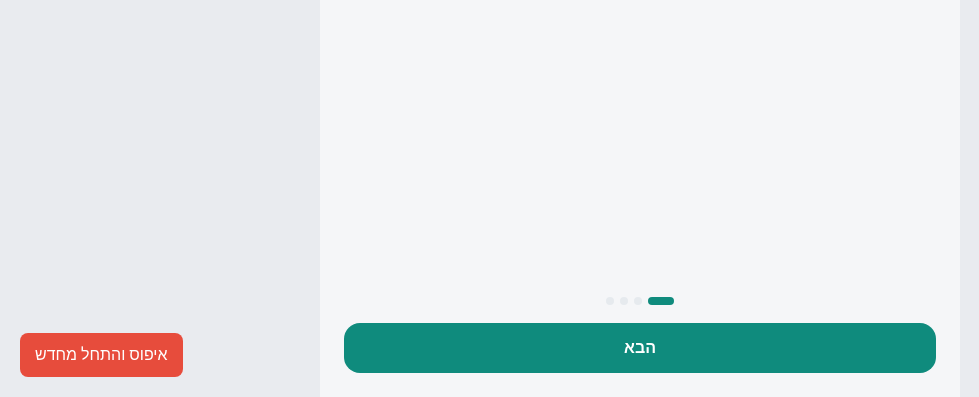
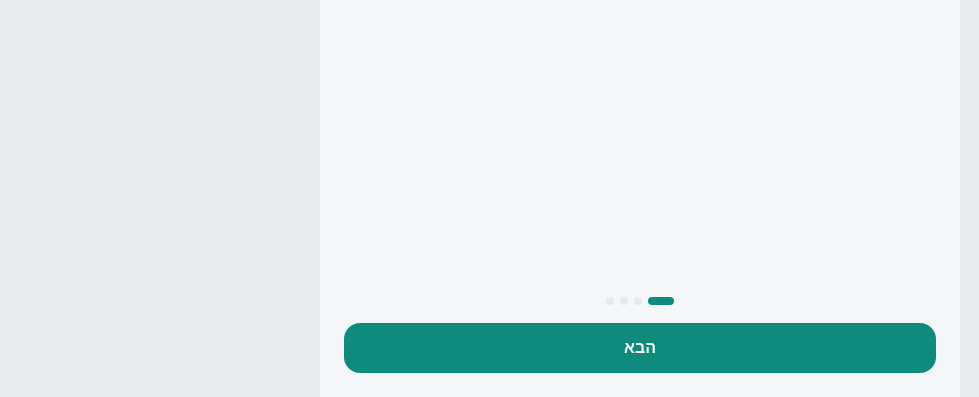
Before and after one commit to sivanamira3-coder/Studyflow, a plain HTML site: page index.html in a window 1280 px wide. Shown: the part 403-800 px from the top of the page, without its empty margins (0-979 px from the left). Drawn offline with Linux system fonts and the light colour scheme.

Commit message:
Update index.html

```diff
--- a/index.html
+++ b/index.html
@@ -1523,8 +1523,5 @@ function boot() {
 window.addEventListener('pagehide', saveNow);
 boot();
 </script>
- <button onclick="localStorage.setItem('studyflow.v1', JSON.stringify({v:1, onboarded:false, demo:false, user:{name:'',grade:''}, prefs:{lang:'he',theme:'system',dailyMinutes:60}, schedule:[], events:[], tasks:[], sessions:[]})); location.reload();" style="position:fixed; bottom:20px; left:20px; z-index:9999; background:#e74c3c; color:#fff; padding:10px 15px; border:none; border-radius:8px; cursor:pointer;">
-  איפוס והתחל מחדש
-</button>
 </body>
 </html>
```
